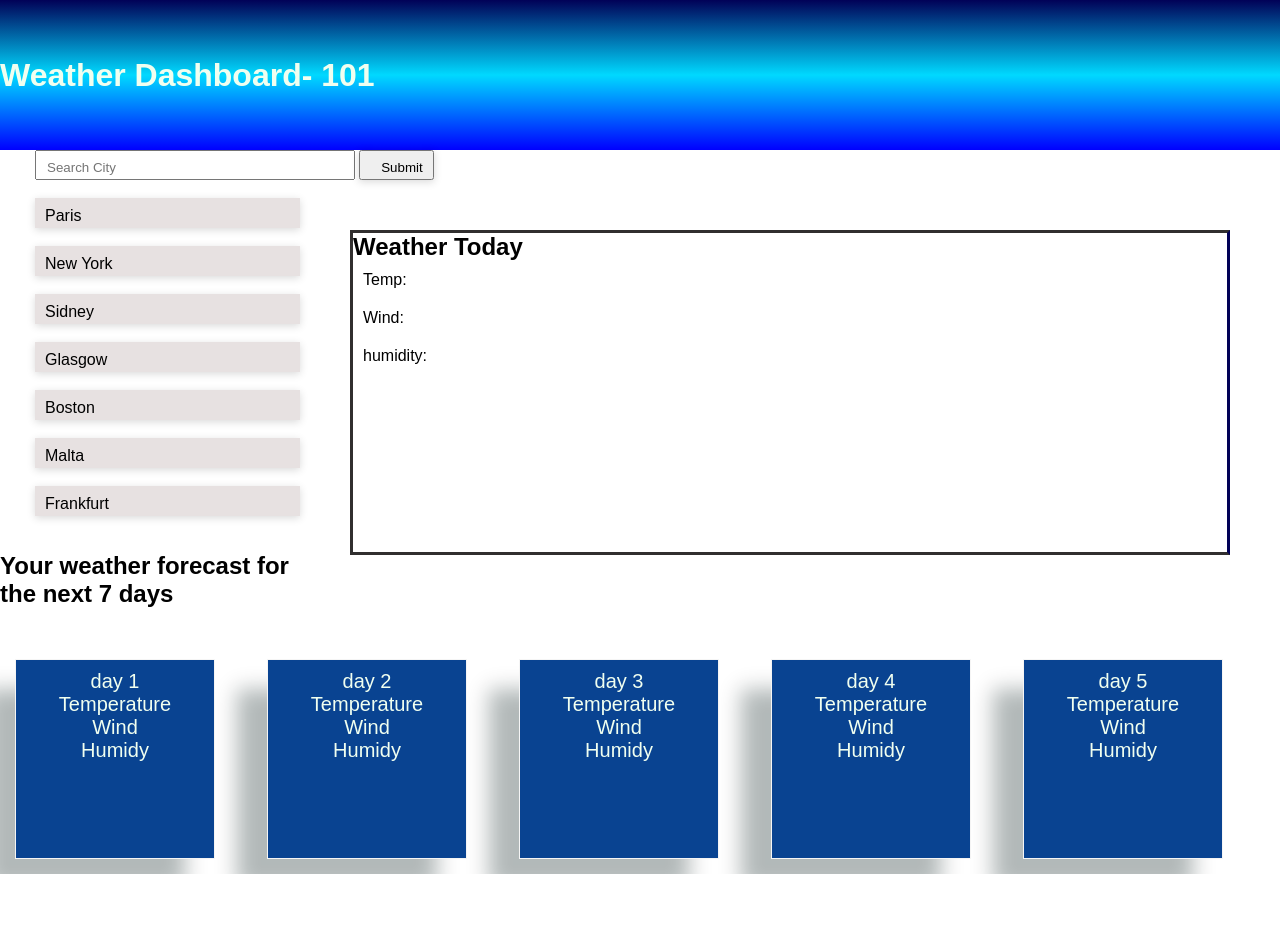
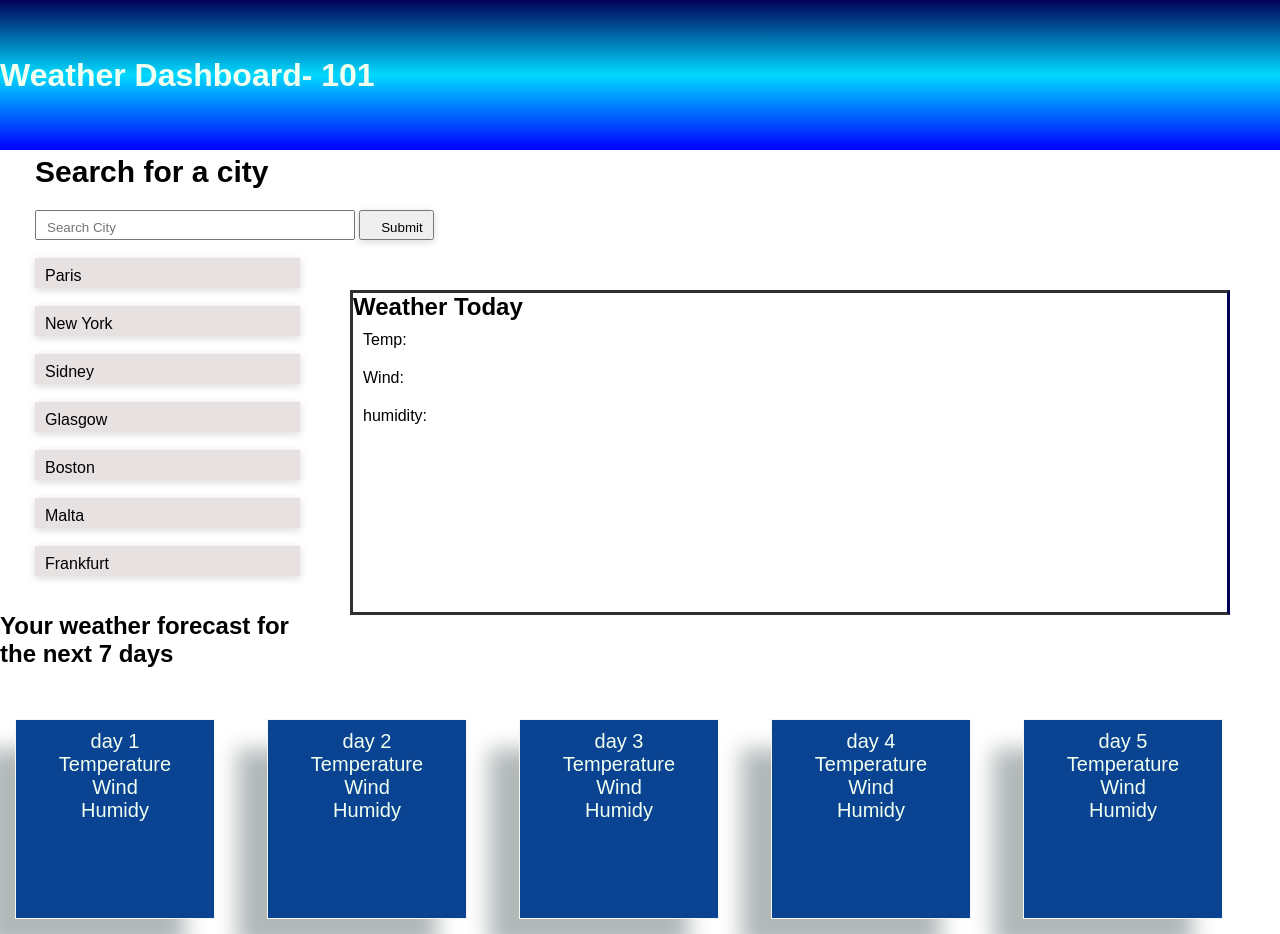
Before and after one commit to Cgordon-bee/Weather-App-for-International-Travel, a plain HTML site: page assets/index.html in a window 1280 px wide. Before the commit the page ends 874 px from the top, so only its background shows below. Drawn offline with nearby package versions, Linux system fonts and the light colour scheme.

Commit message:
modified UI by adding wording

```diff
--- a/assets/index.html
+++ b/assets/index.html
@@ -26,6 +26,8 @@
 
 </section>
 <!--City locations-->
+<div class="search-for-city"> Search for a city</div>
+
 <section id="grid-item-1">
   <div class="column-t">
           <label class="input-box"for="city"></label>
--- a/assets/style.css
+++ b/assets/style.css
@@ -27,15 +27,16 @@ font-family: Arial, Helvetica, sans-serif;
 
 }
 
-
-#mainContainer-1{
-    display: grid;
-    grid-template-columns:1fr 2fr;
-    grid-gap: 10;
-    background-color:rgb(233, 150, 150);
-    padding: 10px;
+.search-for-city {
+height: 20px;
+padding-top: 5px;
+margin-left:  35px;;
+font-size: 30px;
+font-weight: bolder;
 
 }
+
+
 /*
 #grid-item2{
     display:flex;
@@ -57,7 +58,7 @@ font-family: Arial, Helvetica, sans-serif;
     align-content: center;
     padding-left: 10px;
     padding-top: 5px;
-    margin-top: 10;
+    margin-top: 40px;
     margin-left: 35px;
 }
 
```
